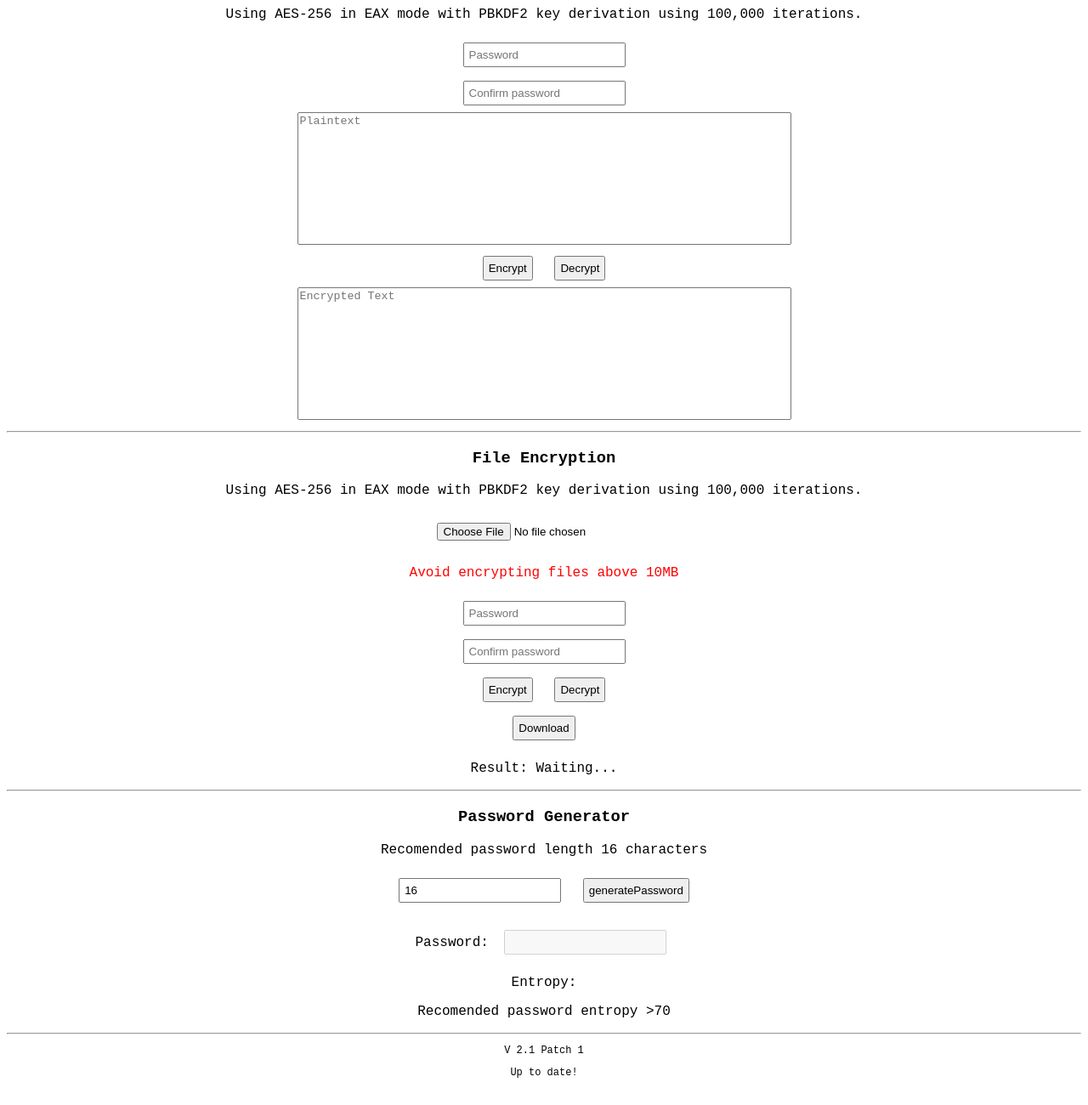
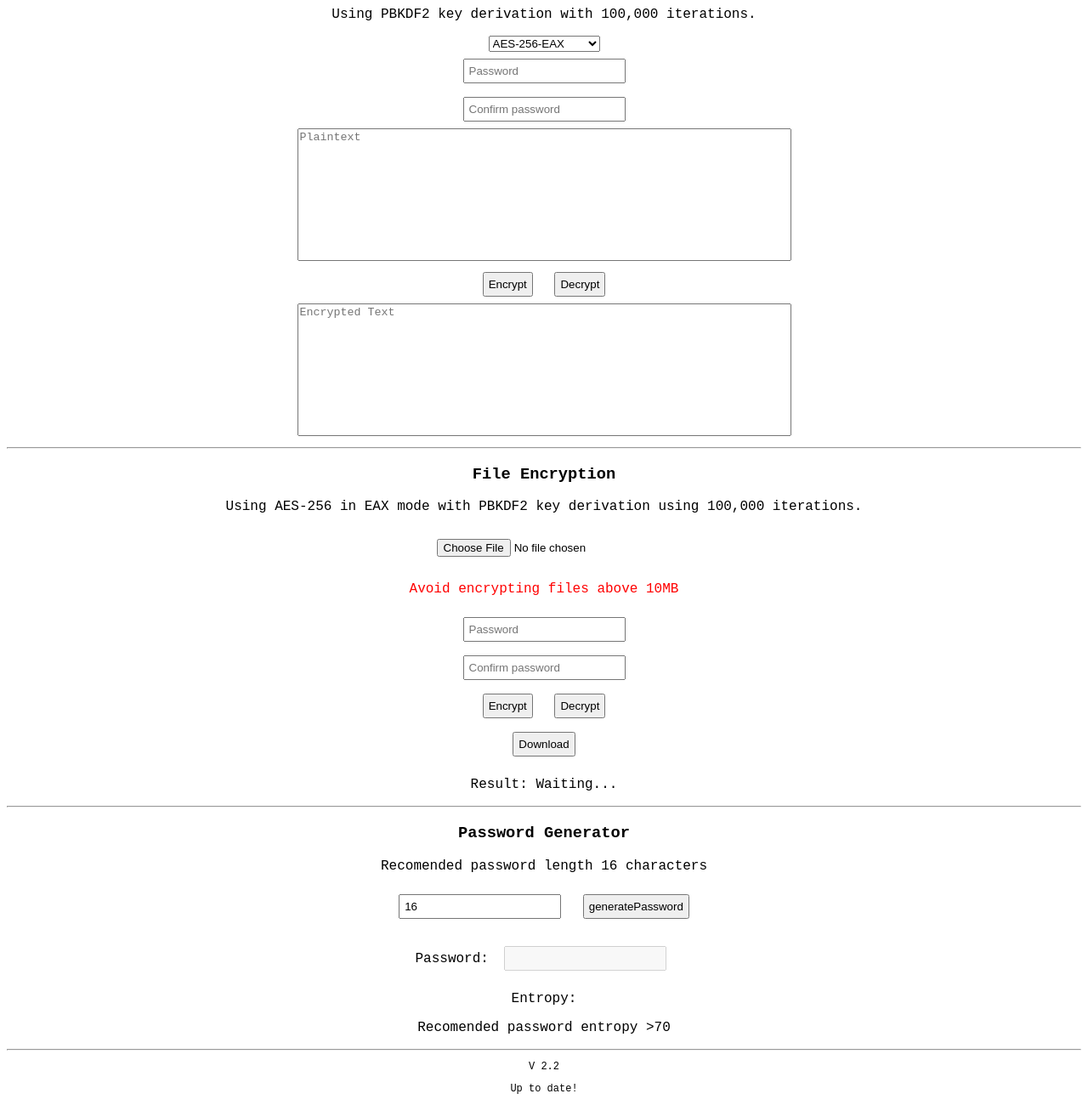
Before and after one commit to smartcoder-21/JS-Encryption, a plain HTML site: page index.html in a window 1280 px wide. Shown: the part 59-1359 px from the top of the page at 85% size. Drawn offline with nearby package versions, Linux system fonts and the light colour scheme; no server answers; a script that the page names is missing.

Commit message:
Add files via upload

```diff
--- a/index.html
+++ b/index.html
@@ -18,7 +18,12 @@ THE SOFTWARE IS PROVIDED “AS IS”, WITHOUT WARRANTY OF ANY KIND, EXPRESS OR I
   <body>
     <h2>Javascript Encryption</h2>
     <div>
-      <p>Using AES-256 in EAX mode with PBKDF2 key derivation using 100,000 iterations.</p>
+      <p>Using PBKDF2 key derivation with 100,000 iterations.</p>
+      <select id="algo">
+        <option value="1">AES-256-EAX</option>
+        <option value="2">Blowfish-448-CBC</option>
+      </select>
+      <br>
       <input id="password" type="password" placeholder="Password">
       <br>
       <input id="confirmPassword" type="password" placeholder="Confirm password">
@@ -58,7 +63,7 @@ THE SOFTWARE IS PROVIDED “AS IS”, WITHOUT WARRANTY OF ANY KIND, EXPRESS OR I
     </div>
     <div class="small-text">
       <hr>
-      <p>V 2.1 Patch 1</p>
+      <p>V 2.2</p>
       <p id="isitupdate">Up to date!</p>
     </div>
     <script src="./js/crypto-js.min.js"></script>
@@ -68,6 +73,7 @@ THE SOFTWARE IS PROVIDED “AS IS”, WITHOUT WARRANTY OF ANY KIND, EXPRESS OR I
     <script src="./js/fCrypt.js"></script>
     <script src="./js/gzip.js"></script>
     <script src="./js/password.js"></script>
+    <script src="./js/blowfish.js"></script>
     <script src="https://code.jquery.com/jquery-3.6.0.js"></script>
     <script src="./js/auto-update.js"></script>
   </body>
```
